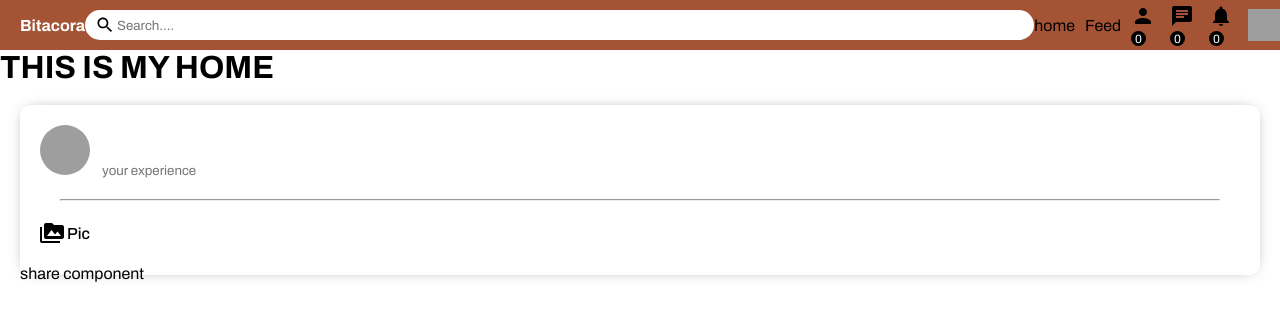
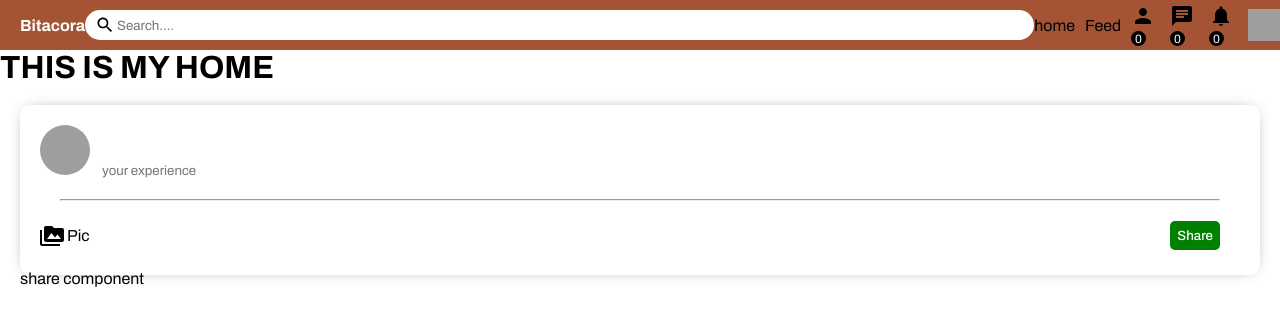
Before and after one commit to PuffCab/Bitacora-MernApp, a React (Create React App) app in the folder client/: page / in a window 1280 px wide. Shown: the top 326 px of the page. Built offline with nearby package versions, Linux system fonts and the light colour scheme; grey boxes are pictures that could not be loaded.

Commit message:
new post component

```diff
--- a/client/public/index.html
+++ b/client/public/index.html
@@ -9,7 +9,7 @@
     />
     <link rel="preconnect" href="https://fonts.googleapis.com">
   <link rel="preconnect" href="https://fonts.gstatic.com" crossorigin>
-  <link href="https://fonts.googleapis.com/css2?family=Archivo:ital,wght@0,100;0,300;0,400;0,500;0,600;0,700;1,500;1,600;1,700&display=swap" rel="stylesheet">
+  <link href="https://fonts.googleapis.com/css2?family=Archivo:ital,wght@0,100;0,300;0,400;0,500;0,500;0,600;0,700;1,500;1,600;1,700&display=swap" rel="stylesheet">
   <link rel="stylesheet" href="style.css">
     <title>Bitacora</title>
   </head>
--- a/client/src/components/feed/Feed.js
+++ b/client/src/components/feed/Feed.js
@@ -1,4 +1,5 @@
 import React from 'react'
+import Post from '../post/Post'
 import Share from '../share/Share'
 import './feed.css'
 
@@ -7,6 +8,7 @@ import './feed.css'
         <div className="feed">
             <div className="feedContainer">
                  <Share/>
+                 <Post/>
             </div>
 
         </div>
--- /dev/null
+++ b/client/src/components/post/Post.js
@@ -0,0 +1,16 @@
+import React from 'react';
+import "./post.css";
+
+function Post() {
+    return (
+        <div className="post">
+            <div className="postContainer">
+                <div className="postTop"></div>
+                <div className="postCentral"></div>
+                <div className="postBottom"></div>
+            </div>
+        </div>
+    )
+}
+
+export default Post
--- a/client/src/components/share/Share.js
+++ b/client/src/components/share/Share.js
@@ -15,9 +15,10 @@ function Share() {
                     <div className="shareOptions">
                         <div className="shareOption">
                             <PermMedia className="shareIcon"/>
-                            <span className="shareOptionText   ">Pic</span>
+                            <span className="    ">Pic</span>
                         </div>
                     </div>
+                    <button className="shareButton">Share</button>
                 </div>
 
             </div>
--- a/client/src/components/share/share.css
+++ b/client/src/components/share/share.css
@@ -67,3 +67,14 @@ hr {
      font-style: 14px;
      font-weight: 500;
  }
+
+ .shareButton {
+     border: none;
+     padding: 7px;
+     border-radius: 5px;
+     background-color: green;
+     font-weight: 500;
+     margin-right: 20px;
+     cursor: pointer;
+     color: white;
+ }
```
Also changed, not shown: client/src/components/post/post.css (added).
